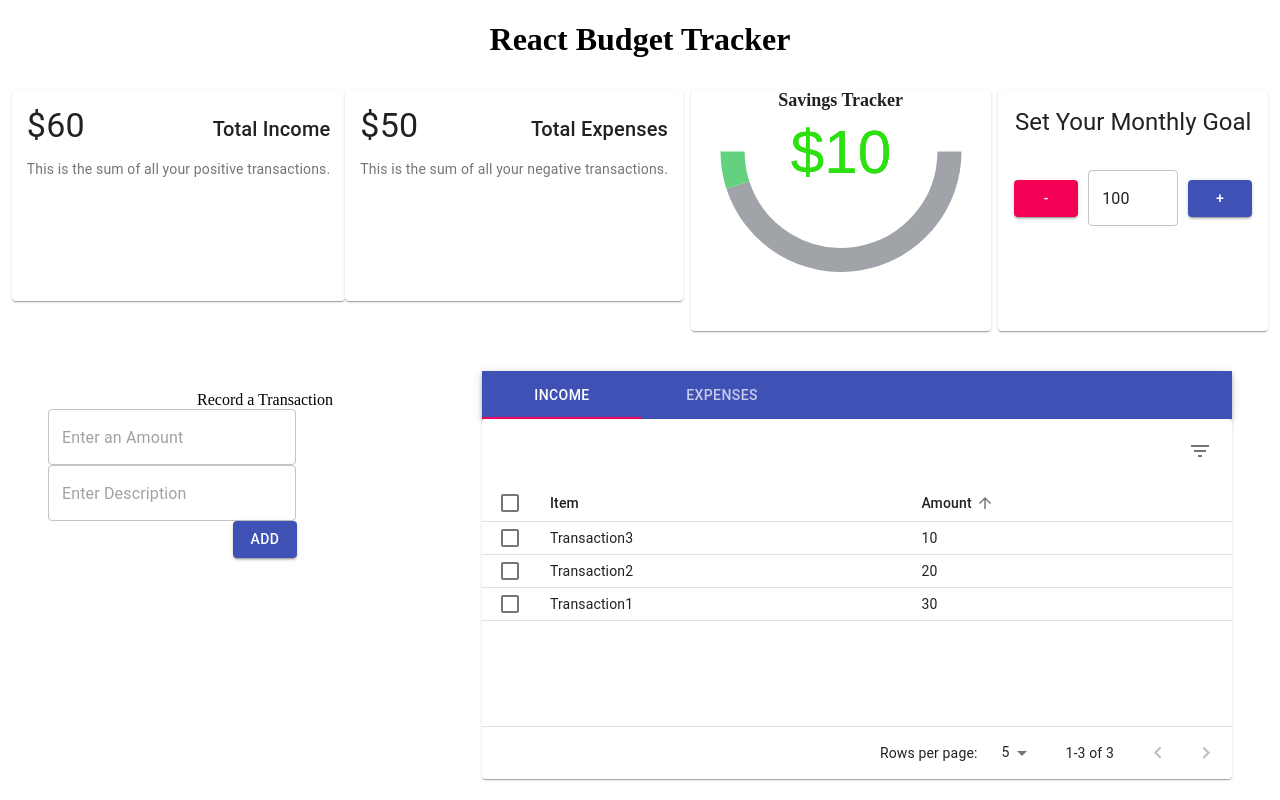
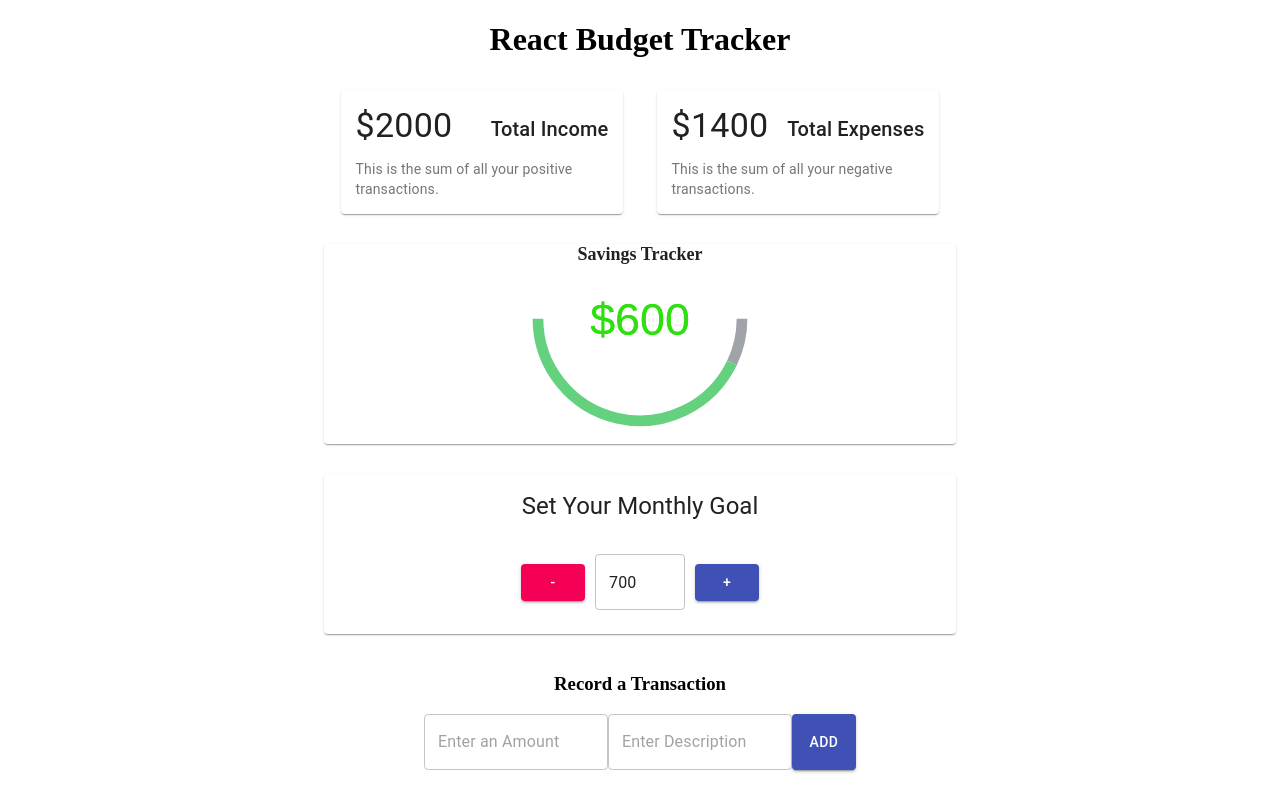
Before and after one commit to scocuzza/BudgetTracker, a React (Create React App) app: page / in a window 1280 px wide. Shown: the top 800 px of the page. Built offline with nearby package versions, Linux system fonts and the light colour scheme.

Commit message:
component fixes and layout

```diff
--- a/src/App.js
+++ b/src/App.js
@@ -17,8 +17,6 @@ function App() {
         <IncomeExpense />
         <Balance />
         <Goal />
-      </div>
-      <div className="react-budget__history-flexbox">
         <AddTransaction />
         <TransactionTabs />
       </div>
--- a/src/App.scss
+++ b/src/App.scss
@@ -11,6 +11,9 @@
   &__balance-goal-flexbox {
     display: flex;
     justify-content: space-around;
+    flex-direction: column;
+    max-width: 50%;
+    margin: auto;
   }
   &__history-flexbox {
     display: flex;
--- a/src/components/AddTransaction/AddTransaction.js
+++ b/src/components/AddTransaction/AddTransaction.js
@@ -2,7 +2,6 @@ import React, { useContext, useState } from 'react'
 import { GlobalContext } from '../../context/GlobalState'
 import TextField from '@material-ui/core/TextField'
 import Button from '@material-ui/core/Button'
-
 import './AddTransaction.scss'
 
 export const AddTransaction = () => {
@@ -21,14 +20,14 @@ export const AddTransaction = () => {
 
     return (
             <form noValidate className="react-budget__transaction">
-                <label htmlFor="transaction-amount">Record a Transaction</label>
+                <h3>Record a Transaction</h3>
                 <div className="react-budget__transaction-input">
                     <TextField className="react-budget__transaction-input__amount" variant="outlined" onChange={(e) => setTransaction({...transaction, amount: e.target.value})} type="number" name="transaction-amount" id="transaction-amount" placeholder="Enter an Amount">
                     </TextField>
                     <TextField className="react-budget__transaction-input__text" variant="outlined" onChange={(e) => setTransaction({...transaction, text: e.target.value})} type="text" name="transaction-name" id="transaction-name" placeholder="Enter Description">
                     </TextField>
+                    <Button onClick={onSubmit} variant="contained" color="primary">Add</Button>
                 </div>
-                <Button onClick={onSubmit} variant="contained" color="primary">Add</Button>
             </form>
     )
 }
--- a/src/components/AddTransaction/AddTransaction.scss
+++ b/src/components/AddTransaction/AddTransaction.scss
@@ -1,6 +1,12 @@
 .react-budget__transaction {
+    text-align: center;
     margin: 20px 0 0 0;
-    display: flex;
-    flex-direction: column;
-    align-items: center;
+    margin-bottom: 30px;
+    &-input {
+        display: flex;
+        flex-direction: row;
+        justify-content: space-around;
+        padding: 0 100px;
+        margin-bottom: 10px;
+    }
 }
--- a/src/components/Balance/Balance.js
+++ b/src/components/Balance/Balance.js
@@ -8,8 +8,17 @@ export const Balance = () => {
     const { transactions, monthlyGoalAmount } = useContext(GlobalContext);
     const transactionAmounts = transactions.map((transaction) => transaction.amount)
     const savings = transactionAmounts.reduce((acc, item) => (acc += item), 0)
-    const percentAchieved = savings < monthlyGoalAmount ? (savings / monthlyGoalAmount) * 100 : 100
+    let percentAchieved;
+    if (savings < 0 ) {
+        percentAchieved = 0
+    } else if (savings < monthlyGoalAmount) {
+        percentAchieved = (savings / monthlyGoalAmount) * 100
+    } else {
+        percentAchieved = 100
+    }
     const percentRemaining = 100 - percentAchieved
+    console.log(percentAchieved + ' ' + percentRemaining)
+
     const pieData = [
         { title: '', value: percentRemaining, color: '#a0a3a8' },
         { title: '', value: percentAchieved, color: '#64d17e' }
@@ -19,12 +28,14 @@ export const Balance = () => {
             <h2 className="react-budget__balance-text">Savings Tracker</h2>
             <PieChart
                 label={({dataEntry}) => '$' + savings }
-                lineWidth={20}
+                lineWidth={10}
                 labelStyle={{
                     fontSize: '25px',
                     fontFamily: 'sans-serif',
                     fill: '#2ee010',
                   }}
+                center={[50, 30]}
+                radius={60}
                 labelPosition={0}
                 startAngle={0}
                 lengthAngle={180}
--- a/src/components/Balance/Balance.scss
+++ b/src/components/Balance/Balance.scss
@@ -3,7 +3,9 @@
     display: flex;
     flex-direction: column;
     font-size: 12px;
+    margin-bottom: 30px;
+    max-height: 200px;
     &-text {
-        margin: 0 0 -80px 0;
+        margin: 0 0 0 0;
     }
 }
--- a/src/components/IncomeExpense/IncomeExpense.scss
+++ b/src/components/IncomeExpense/IncomeExpense.scss
@@ -7,6 +7,7 @@
         flex-direction: column;
         align-items: center;
         padding: 15px;
-        margin-bottom: 30PX;
+        margin-bottom: 30px;
+        max-width: 40%;
     }
 }
--- a/src/context/GlobalState.js
+++ b/src/context/GlobalState.js
@@ -5,17 +5,17 @@ import AppReducer from './AppReducer';
 const initialState = {
     transactions: [
         {
-            id: 1, text: 'Transaction1', amount: 30,
+            id: 1, text: 'Salary', amount: 2000,
         }, {
-            id: 2, text: 'Transaction2', amount: 20
+            id: 2, text: 'Rent', amount: -1000
         }, {
-            id: 3, text: 'Transaction3', amount: 10
+            id: 3, text: 'Utilities', amount: -200
         }
         , {
-            id: 4, text: 'Transaction4', amount: -50
+            id: 4, text: 'Groceries', amount: -200
         }
     ],
-    monthlyGoalAmount: 100
+    monthlyGoalAmount: 700
 }
 
 //Create context
```
